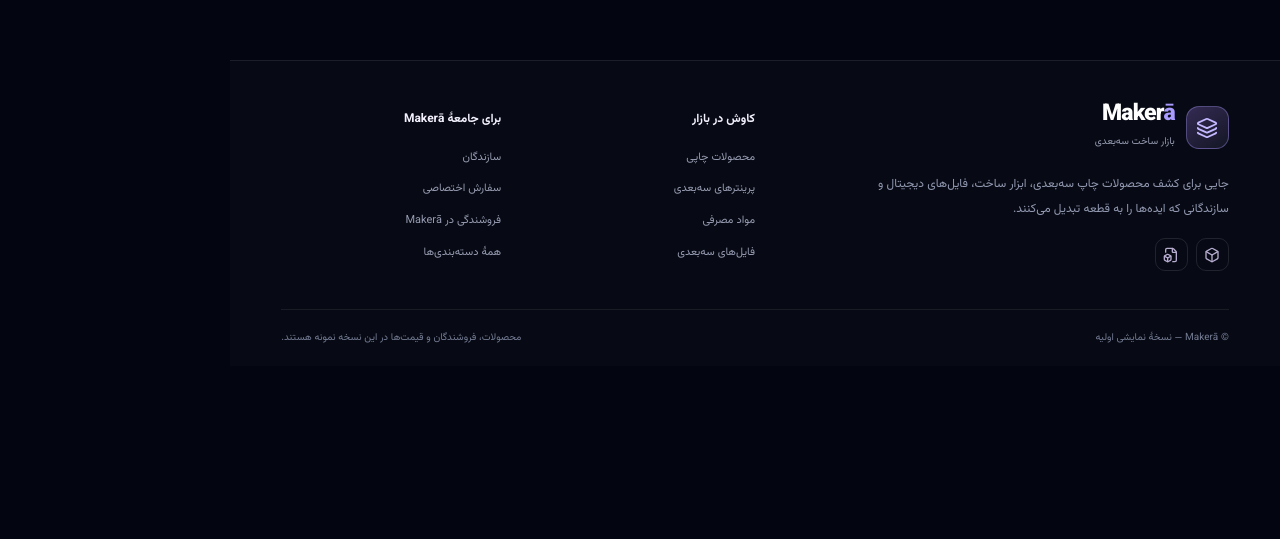
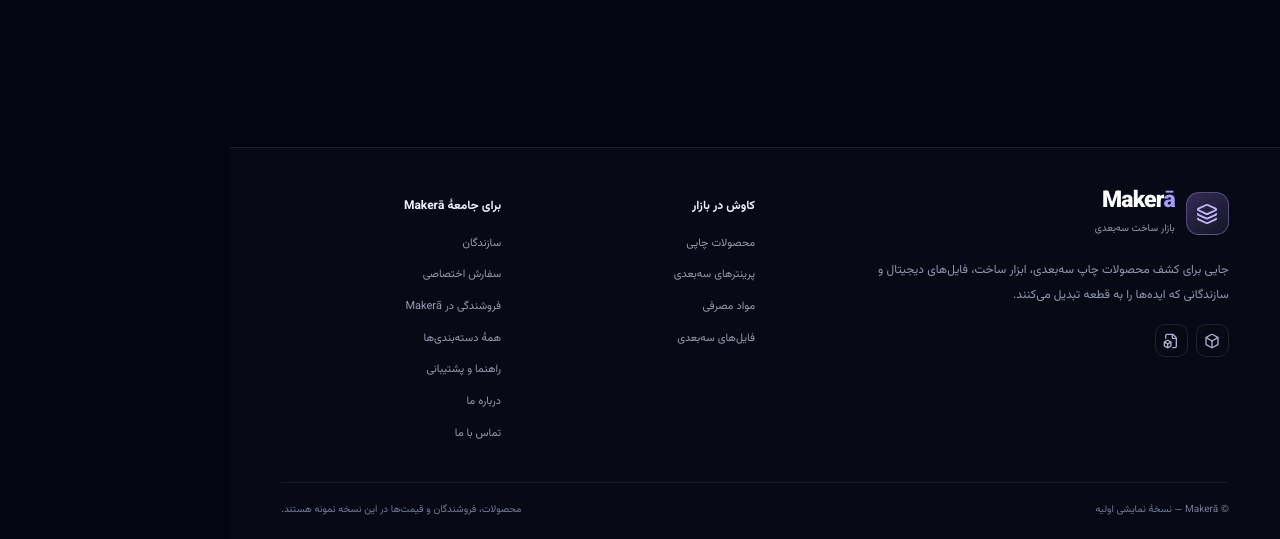
Before and after one commit to ParisaAtaee2000/web-projects, a React (Vite) app in the folder 3d-marketplace/: page / in a window 1280 px wide. Shown: the part 4119-4658 px from the top of the page. Before the commit the page ends 4485 px from the top, so only its background shows below. Built offline with nearby package versions, Linux system fonts and the light colour scheme.

Commit message:
Add about, support and contact links to footer

```diff
--- a/3d-marketplace/src/components/footer/SiteFooter.tsx
+++ b/3d-marketplace/src/components/footer/SiteFooter.tsx
@@ -33,6 +33,9 @@ export function SiteFooter() {
         <a href={ROUTES.customOrders}>سفارش اختصاصی</a>
         <a href={ROUTES.sellerRegister}>فروشندگی در Makerā</a>
         <a href={ROUTES.categories}>همهٔ دسته‌بندی‌ها</a>
+        <a href={ROUTES.support}>راهنما و پشتیبانی</a>
+        <a href={ROUTES.about}>درباره ما</a>
+        <a href={ROUTES.contact}>تماس با ما</a>
       </nav>
       <div className="site-footer__bottom">
         <span>© Makerā — نسخهٔ نمایشی اولیه</span>
```
